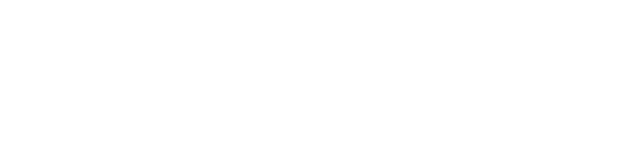
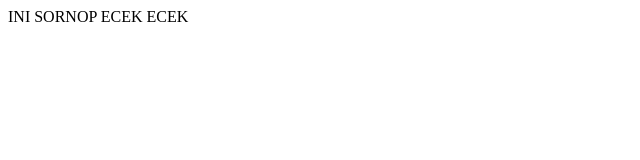
Before and after one commit to apacari/latihan, a plain HTML site: page index.html in a window 1280 px wide. Shown: the whole page, without its empty margins (0-640 px from the left). Drawn offline with Linux system fonts and the light colour scheme.

Commit message:
sornop commit edit index

```diff
--- a/index.html
+++ b/index.html
@@ -7,5 +7,7 @@
 </head>
 <body>
 
+
+ INI SORNOP ECEK ECEK
 </body>
 </html>
```
